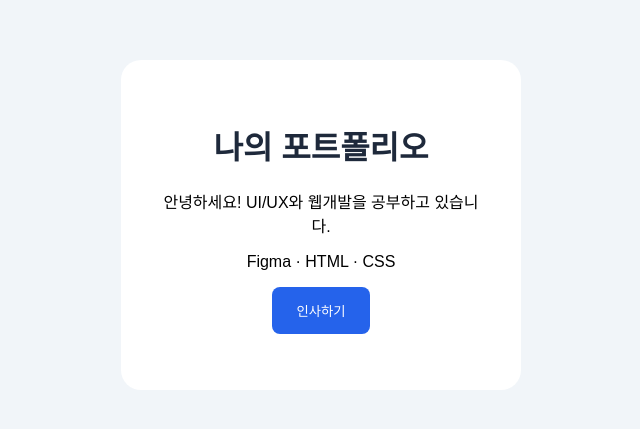
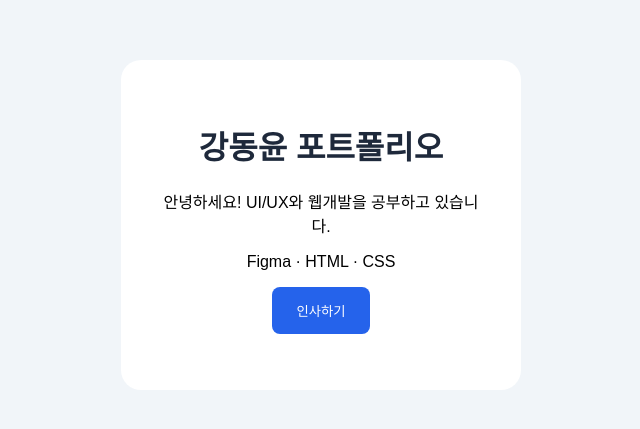
Before and after one commit to KangDongYoon8111/test-portfolio, a plain HTML site: page index.html in a window 1280 px wide. Shown: the part 175-604 px from the top of the page, without its empty margins (319-959 px from the left). Drawn offline with Linux system fonts and the light colour scheme.

Commit message:
강동윤 변경

```diff
--- a/index.html
+++ b/index.html
@@ -24,7 +24,7 @@
 </head>
 <body>
   <main class="card">
-    <h1>나의 포트폴리오</h1>
+    <h1>강동윤 포트폴리오</h1>
     <p>안녕하세요! UI/UX와 웹개발을 공부하고 있습니다.</p>
     <p>Figma · HTML · CSS</p>
     <button onclick="sayHello()">인사하기</button>
```
